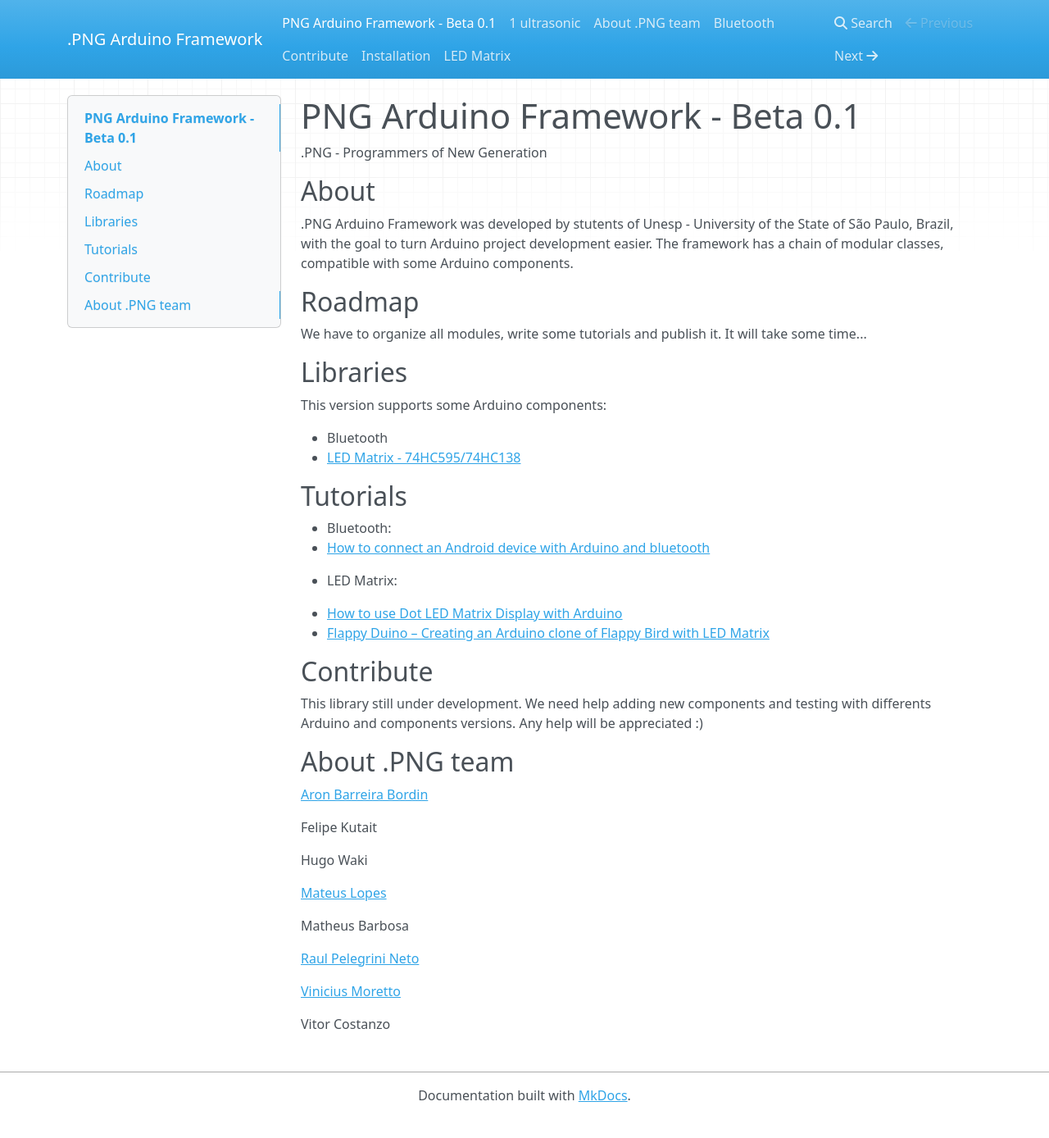
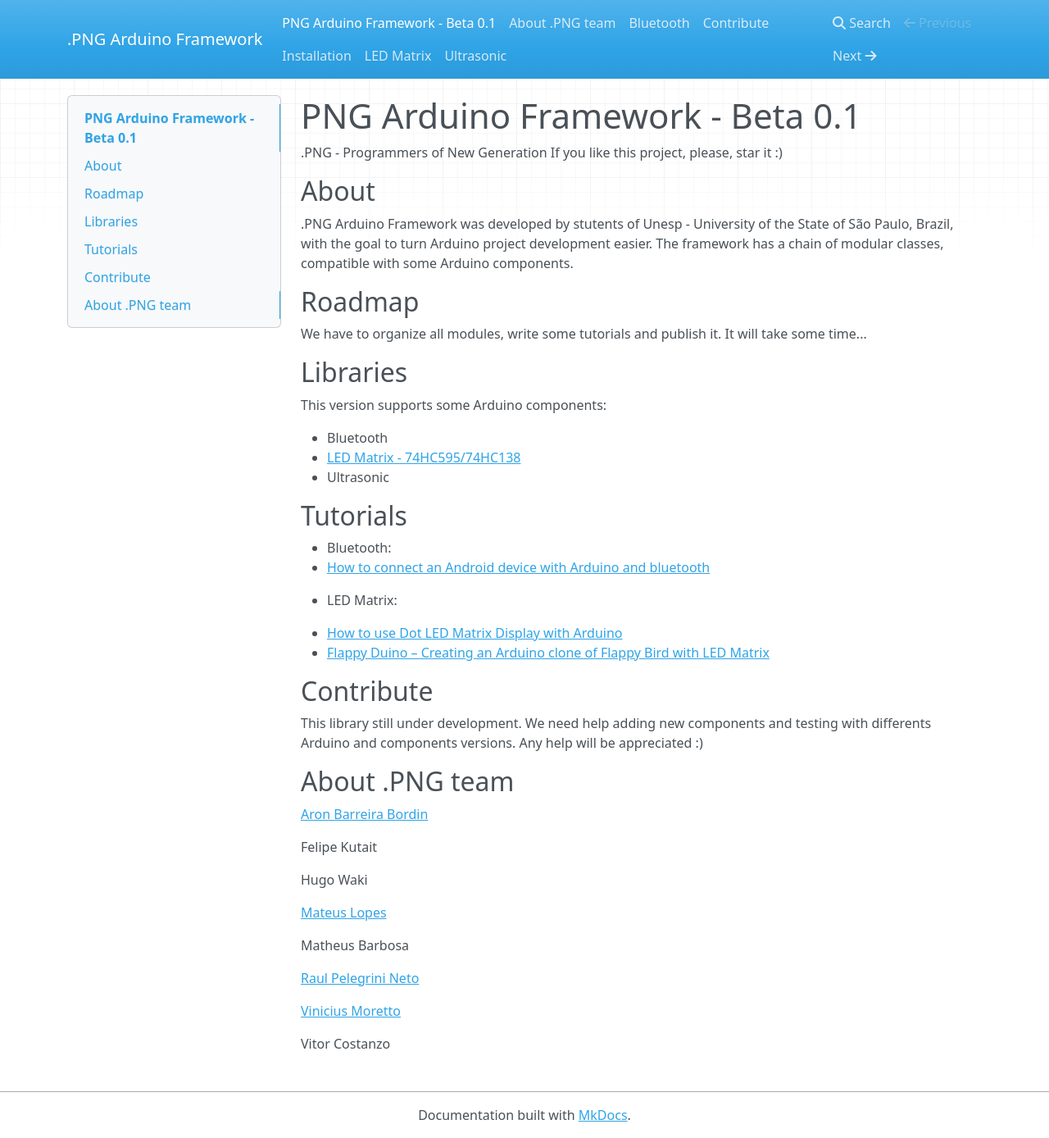
Before and after one commit to aron-bordin/PNG-Arduino-Framework, an MkDocs documentation site: the page built from docs/index.md, in a window 1280 px wide and 1388 px high. Shown: the whole window at 82% size. Built offline with MkDocs 1.6.1, drawn with Linux system fonts in a browser that asks for light colours; nearby versions of some CDN libraries.

Commit message:
ultrasonic docs

```diff
--- a/docs/index.md
+++ b/docs/index.md
@@ -1,7 +1,8 @@
-PNG Arduino Framework - Beta 0.1
-================================
+# PNG Arduino Framework - Beta 0.1
+
 
 .PNG - Programmers of New Generation
+If you like this project, please, star it :)
 
 
 ## About
@@ -20,6 +21,7 @@
 
 * Bluetooth
 * [LED Matrix - 74HC595/74HC138](http://www.elabpeers.com/led-matrix-display.html)
+* Ultrasonic
 
 
 ## Tutorials
```
Also changed, not shown: README.md (+0 -10 lines), docs/bluetooth.md (+7 -1 lines), docs/led_matrix.md (+6 -8 lines), docs/ultrasonic.md (renamed from docs/1_ultrasonic.md, +8 -1 lines).
